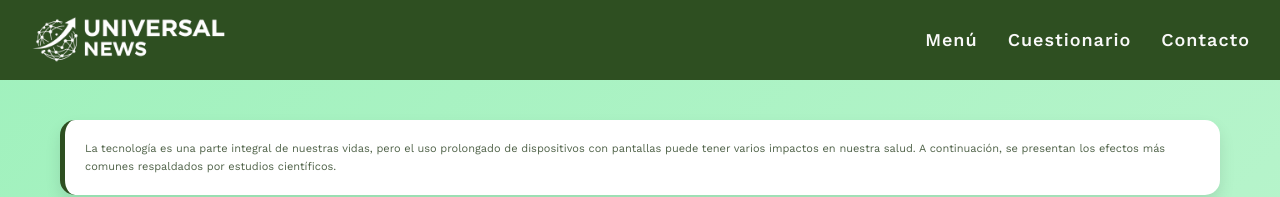
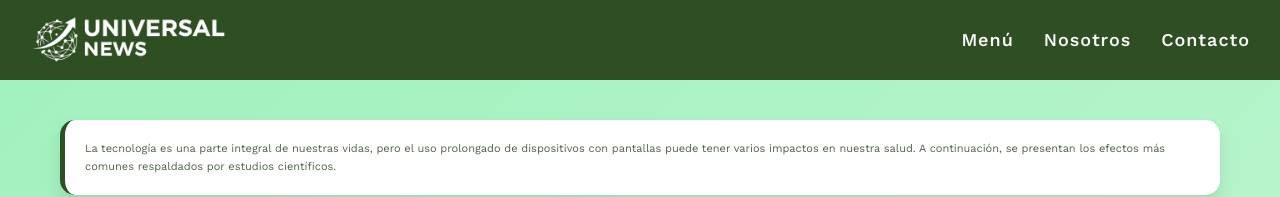
Before and after one commit to Galaz06/Galaz06.github.io-Ciencias, a plain HTML site: page html/dispo.html in a window 1280 px wide. Shown: the top 197 px of the page. Drawn offline with nearby package versions, Linux system fonts and the light colour scheme.

Commit message:
Update dispo.html

```diff
--- a/html/dispo.html
+++ b/html/dispo.html
@@ -23,7 +23,7 @@
         <nav class="barra-navegacion">
             <ul class="ul-nav" >
                 <li class="li-nav" ><a class="link-nav" id="guia-nav" href="../index.html">Menú</a></li>
-                <li class="li-nav" ><a class="link-nav" href="cuestionario.html">Cuestionario</a></li>
+                <li class="li-nav" ><a class="link-nav" href="html/nosotros.html">Nosotros</a></li>
                 <li class="li-nav" ><a class="link-nav" href="contacto.html">Contacto</a></li>
             </ul>
         </nav>
```
